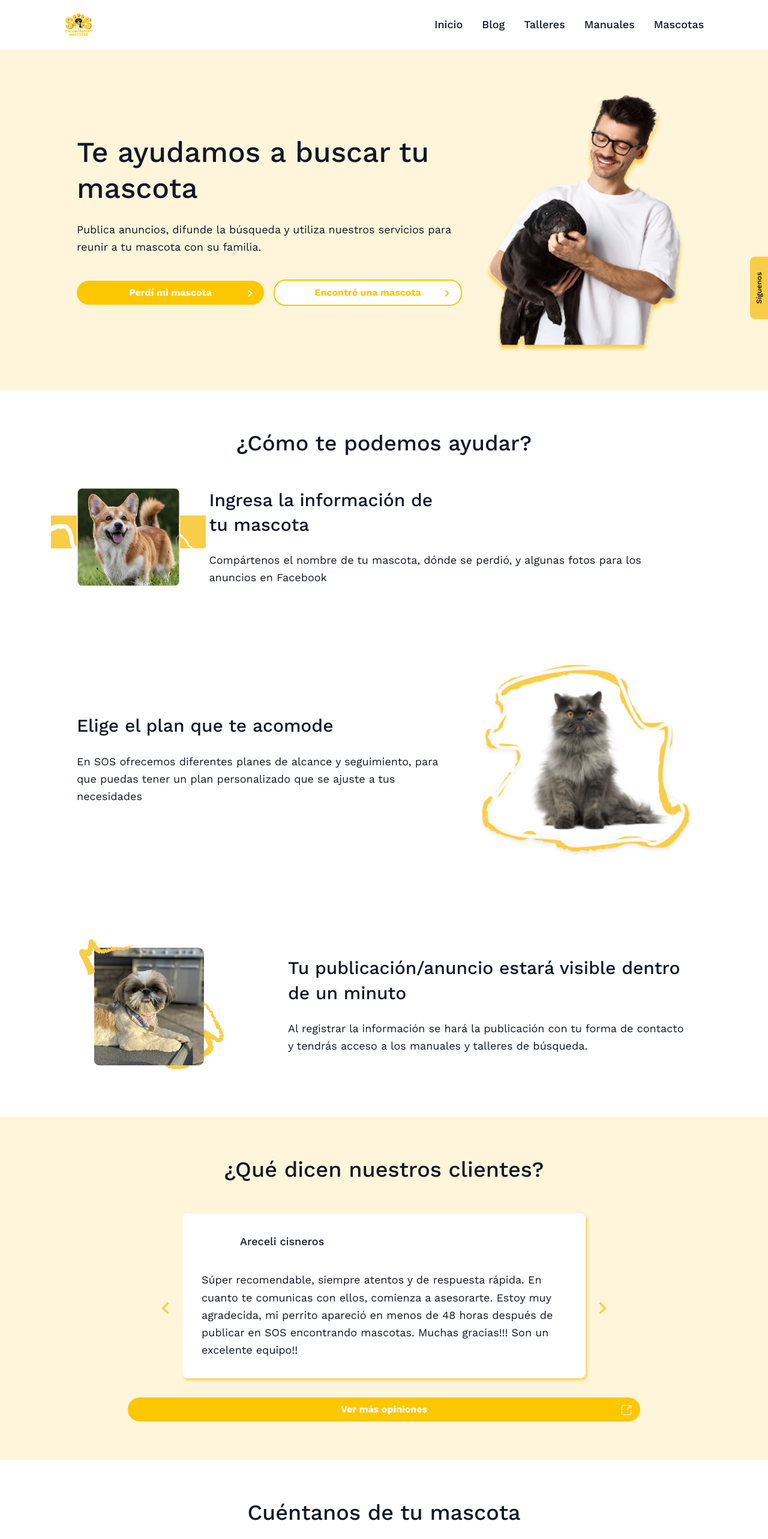
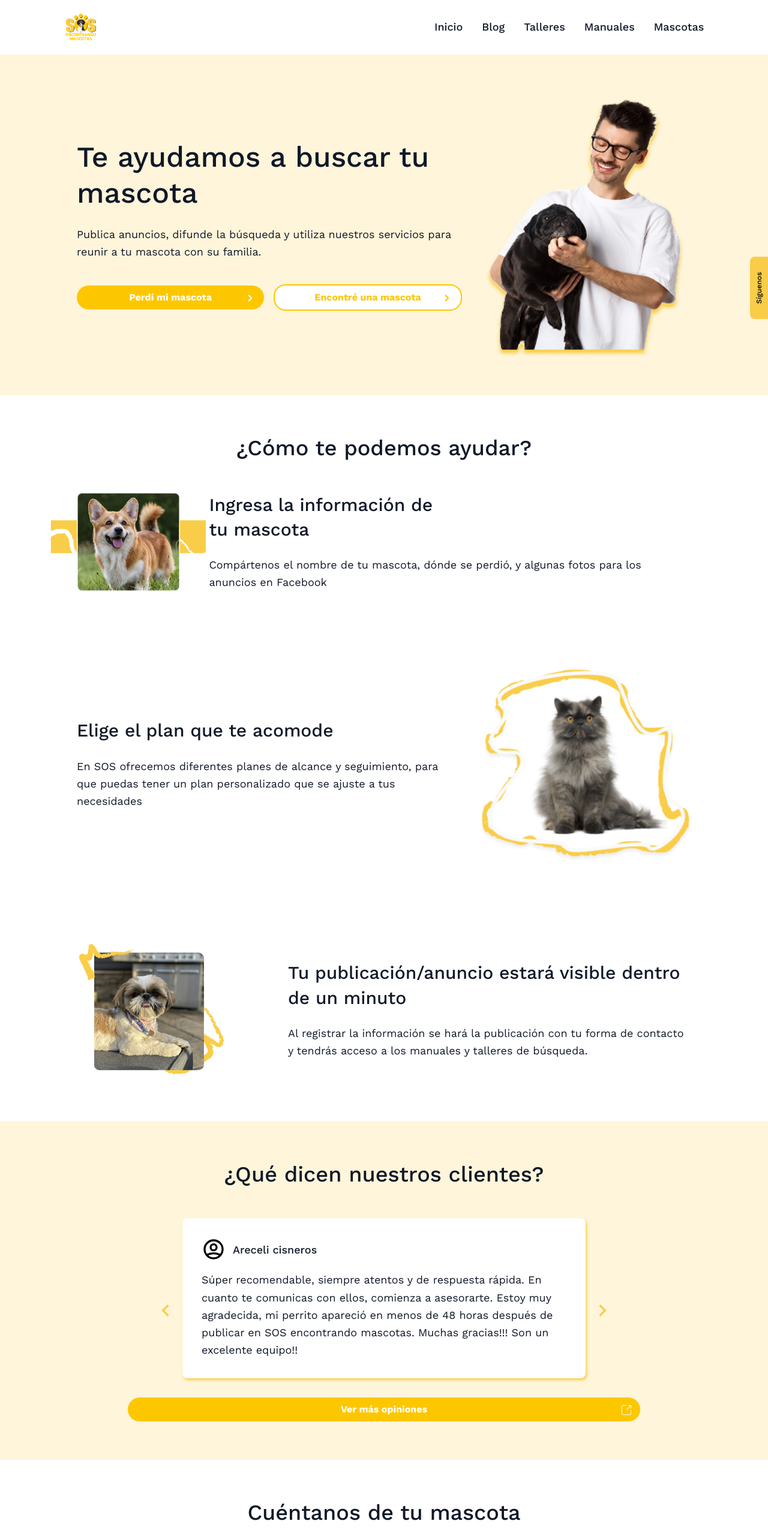
Before and after one commit to AztlanConsulting/SOS-FullStack, a React (Vite) app in the folder frontend/: page / in a window 1280 px wide. Shown: the top 2566 px of the page at 60% size. Built offline with nearby package versions, Linux system fonts and the light colour scheme.

Commit message:
[ADD]profile icon

```diff
--- a/frontend/src/features/landing/components/PetInfoSection.tsx
+++ b/frontend/src/features/landing/components/PetInfoSection.tsx
@@ -18,12 +18,14 @@ const PetInfoSection = () => {
           />
         </div>
 
-        <div className="text-center max-w-2xl mx-auto">
+        <div className="text-left max-w-2xl mx-auto">
           <Text variant="body">
             Déjanos la información de tu mascota para comenzar la búsqueda
           </Text>
         </div>
       </div>
+
+      <div className="w-5/6 mx-auto mt-6 lg:mt-8 border-t border-gray-200" />
     </section>
   );
 };
--- a/frontend/src/features/landing/components/TestimonialsSection.tsx
+++ b/frontend/src/features/landing/components/TestimonialsSection.tsx
@@ -4,6 +4,7 @@ import { Button } from '../../../shared/components/ui/Button';
 import { CiShare1 } from 'react-icons/ci';
 import { MdNavigateNext } from 'react-icons/md';
 import { MdNavigateBefore } from 'react-icons/md';
+import { HiOutlineUserCircle } from "react-icons/hi";
 
 const testimonials = [
   {
@@ -30,11 +31,11 @@ const testimonials = [
 
 const TestimonialCard = ({ name, text }: { name: string; text: string }) => (
   <div className="bg-white rounded-lg shadow-[2px_3px_4px_#F9CD48] p-6 lg:p-8 h-full">
-    <div className="flex items-start gap-4 mb-4">
-      <div className="w-12 h-12 rounded-full bg-light-gray border-2 border-border-gray flex-shrink-0 overflow-hidden">
-        <div className="w-5 h-5 rounded-full border-2 border-border-gray mx-auto mt-2" />
+    <div className="flex items-center gap-3 mb-4">
+      <div className="w-10 h-10 rounded-full flex-shrink-0 flex items-center justify-center">
+        <HiOutlineUserCircle className="w-10 h-10 text-black" />
       </div>
-      <Text variant="body" weight="medium">
+      <Text variant="body" weight="medium" className="self-center">
         {name}
       </Text>
     </div>
--- a/frontend/src/pages/LandingPage.tsx
+++ b/frontend/src/pages/LandingPage.tsx
@@ -12,7 +12,7 @@ const LandingPage = () => {
   return (
     <div className="min-h-screen">
       <Header />
-      <main>
+      <main className="pt-[72px] lg:pt-0">
         <HeroSection />
         <ServicesSection />
         <PlansSection />
--- a/frontend/src/shared/components/layout/Header.tsx
+++ b/frontend/src/shared/components/layout/Header.tsx
@@ -45,13 +45,14 @@ const Header = () => {
   const [isSocialOpen, setIsSocialOpen] = useState(false);
 
   return (
-    <header className="bg-white border-b border-light-gray py-4 lg:py-[17px] w-full relative">
+    <header className="bg-white border-b border-light-gray py-4 lg:py-[17px] w-full fixed top-0 left-0 right-0 z-50 lg:relative">
       {!isMenuOpen && (
         <>
           {isSocialOpen ? (
-            <div className="fixed right-0 -translate-y-1/2 z-[1000]"
+            <div
+              className="fixed right-0 -translate-y-1/2 z-[1000]"
               style={{
-                top: "calc(60% - 201px)"
+                top: 'calc(60% - 201px)',
               }}
             >
               <div className="flex flex-col">
@@ -76,7 +77,7 @@ const Header = () => {
                 className="w-[24px] h-[24px] color-primary-bg rounded-[4px] flex items-center justify-center cursor-pointer"
               >
                 <span className="text-xs font-medium text-black -rotate-90 whitespace-nowrap">
-                  {isSocialOpen ? "Cerrar" : "Síguenos"}
+                  {isSocialOpen ? 'Cerrar' : 'Síguenos'}
                 </span>
               </button>
             </div>
@@ -84,7 +85,7 @@ const Header = () => {
         </>
       )}
       <div className="w-5/6 mx-auto flex items-center justify-between">
-        <img src="/1.png" alt="Logo" className="w-10 h-10 lg:w-12 lg:h-12" />
+        <img src="/1.png" alt="Logo" className="w-12 h-12 lg:w-14 lg:h-14" />
 
         <nav className=" hidden lg:flex items-center gap-8">
           {navLinks.map((link) => (
@@ -117,10 +118,10 @@ const Header = () => {
           />
 
           {/* Drawer */}
-          <div className="w-3/5 max-w-xs color-primary-bg h-full flex flex-col justify-between rounded-l-3xl">
+          <div className="w-3/5 max-w-xs color-primary-bg h-full flex flex-col justify-between">
             {/* Top */}
             <div className="p-8 border-b border-white/100 flex justify-center">
-              <img src="/4.png" alt="Logo" className="w-12 h-12" />
+              <img src="/4.png" alt="Logo" className="w-14 h-14" />
             </div>
 
             {/* Links */}
```
